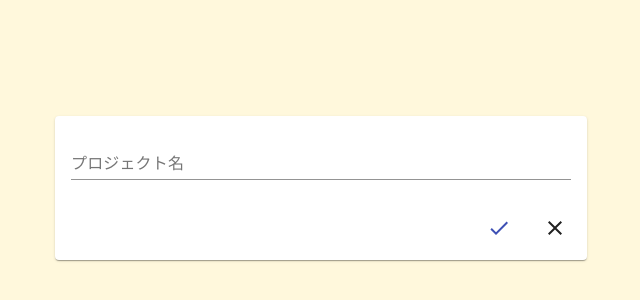
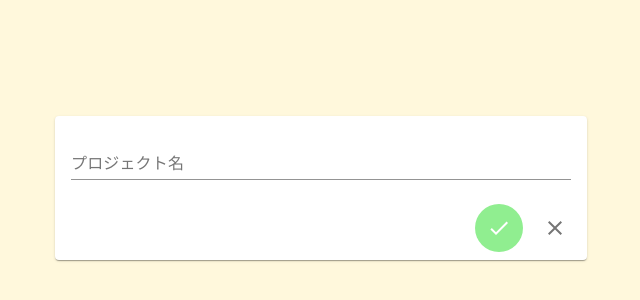
Before and after one commit to kume-negitoro/poprop, a React (Create React App) app: page /NewFile in a window 1280 px wide. Shown: the part 212-512 px from the top of the page, without its empty margins (319-959 px from the left). Built offline with nearby package versions, Linux system fonts and the light colour scheme.

Commit message:
チェックボタンを緑色にした

```diff
--- a/package.json
+++ b/package.json
@@ -32,6 +32,7 @@
   "dependencies": {
     "@material-ui/core": "^4.4.0",
     "@material-ui/icons": "^4.2.1",
+    "@material-ui/styles": "^4.3.3",
     "react": "^16.8.6",
     "react-dom": "^16.8.6",
     "react-router-dom": "^5.0.1",
--- a/src/SelectMenu.css
+++ b/src/SelectMenu.css
@@ -22,3 +22,6 @@
 .WordCountInput {
     width: 50px;
 }
+.CheckButton {
+    background-color: green;
+}
--- a/src/SelectMenu.tsx
+++ b/src/SelectMenu.tsx
@@ -7,20 +7,29 @@ import Container from '@material-ui/core/Container'
 import Card from '@material-ui/core/Card'
 import CardActions from '@material-ui/core/CardActions'
 import CardContent from '@material-ui/core/CardContent'
-import './SelectMenu.css'
+import { makeStyles } from '@material-ui/core'
 import Close from '@material-ui/icons/Close'
 import Check from '@material-ui/icons/Check'
 import NewFile from './Fplus.svg'
 import OpenFile from './Fopen.svg'
 import { RouteComponentProps, Route, Switch } from 'react-router-dom'
 import { withRouter } from 'react-router'
+import './SelectMenu.css'
 
 interface State {
     words: string
     filename: string
 }
 
+const useStyles = makeStyles(theme => ({
+    CheckButton: {
+        backgroundColor: 'lightgreen',
+    },
+}))
+
 const SelectMenu: React.FC<RouteComponentProps> = (props): JSX.Element => {
+    const classes = useStyles()
+
     const [values, setValues] = useState<State>({
         words: '3',
         filename: '',
@@ -81,13 +90,10 @@ const SelectMenu: React.FC<RouteComponentProps> = (props): JSX.Element => {
                 />
             </CardContent>
             <CardActions className="CardButton">
-                <IconButton color="primary">
-                    <Check />
+                <IconButton className={classes.CheckButton}>
+                    <Check htmlColor="white" />
                 </IconButton>
-                <IconButton
-                    color="inherit"
-                    onClick={() => handlePageChange('/')}
-                >
+                <IconButton onClick={() => handlePageChange('/')}>
                     <Close />
                 </IconButton>
             </CardActions>
```
Also changed, not shown: src/No.svg (deleted), src/Yes.svg (deleted).
